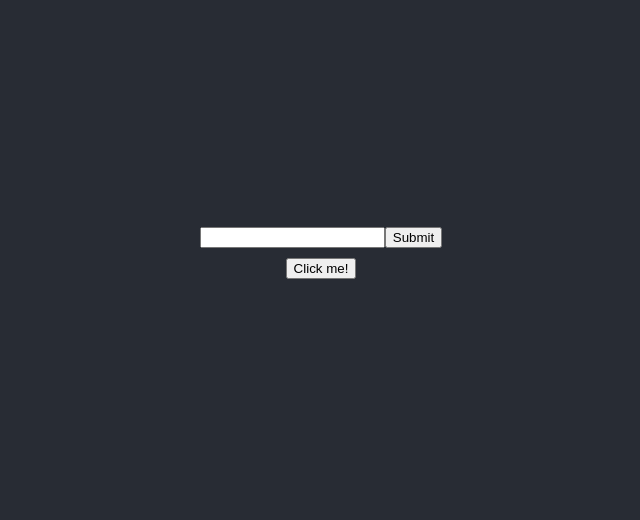
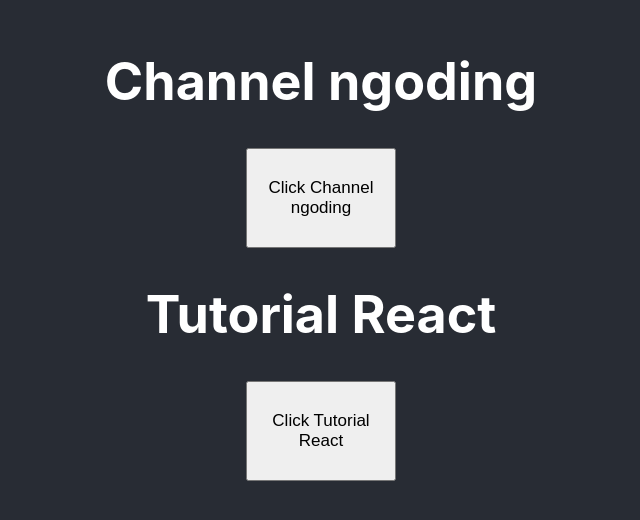
Before and after one commit to isti20/learn-reactjs, a React (Create React App) app: page / in a window 1280 px wide. Shown: the part 152-672 px from the top of the page, without its empty margins (319-959 px from the left). Built offline with nearby package versions, Linux system fonts and the light colour scheme.

Commit message:
Event Handling: Event Handler in Class Component

```diff
--- a/src/App.js
+++ b/src/App.js
@@ -13,6 +13,8 @@ import Conditional3 from './components/rendering/Conditional3';
 import Conditional4 from './components/rendering/Conditional4';
 import Conditional5 from './components/rendering/Conditional5';
 import EventFunctional from './components/eventHandling/EventFunctional';
+import EventClass1 from './components/eventHandling/EventClass1';
+import EventClass2 from './components/eventHandling/EventClass2';
 
 function App() {
   // const name = "Ngoding Channel"
@@ -21,7 +23,9 @@ function App() {
   return (
     <div className="App">
       <header className="App-header">
-        <EventFunctional />
+        <EventClass2 />
+        {/* <EventClass1 /> */}
+        {/* <EventFunctional /> */}
         {/* <Conditional5 /> */}
         {/* <Conditional4 /> */}
         {/* <Conditional3 /> */}
--- /dev/null
+++ b/src/components/eventHandling/EventClass1.jsx
@@ -0,0 +1,52 @@
+import React, { Component } from 'react'
+
+class EventClass1 extends Component {
+    state = {
+        counter:0,
+    }
+
+    handleClick() {
+        console.log("Handle Click Me!")
+        const { counter } = this.state
+        this.setState({counter: counter + 1})
+    }
+
+    handleClickArrowFunction = (event) => {
+        console.log(event.target)
+        const { counter } = this.state
+        this.setState({counter: counter + 1})
+    }
+
+    handleSubmit = (event) => {
+        event.preventDefault()
+        console.log(event)
+    }
+
+    render() {
+        console.log(this.state.counter)
+        return (
+            <div>
+                <button
+                style={{height:40, width:100, fontSize:17}}
+                onClick={this.handleClick.bind(this)}
+                >
+                    Click me!
+                </button>
+
+                <button
+                style={{height:40, width:100, fontSize:17}}
+                onClick={this.handleClickArrowFunction}
+                >
+                    Click here!
+                </button>
+
+                <form onSubmit={this.handleSubmit}>
+                    <input type="text" name="username" />
+                    <button type="submit">Submit</button>
+                </form>
+            </div>
+        )
+    }
+}
+
+export default EventClass1
--- /dev/null
+++ b/src/components/eventHandling/EventClass2.jsx
@@ -0,0 +1,32 @@
+import React, { Component } from 'react'
+
+class EventClass2 extends Component {
+    state = {
+        counter:0,
+        list: [{id: 123, name: "Channel ngoding"}, {id:456, name:"Tutorial React"}]
+    }
+
+    handleItem = (event, id) => {
+        console.log(event.target, id)
+    }
+
+    render() {
+        console.log(this.state.counter)
+        const { list } = this.state
+        return list.map((item) => {
+            return (
+            <div key={item.id}>
+                <h1>{item.name}</h1>
+                <button
+                style={{height:100, width:150, fontSize:17}}
+                onClick={(event) => this.handleItem(event, item.id)}
+                >
+                    Click {item.name}
+                </button>
+            </div>
+            )
+        })
+    }
+}
+
+export default EventClass2
```
